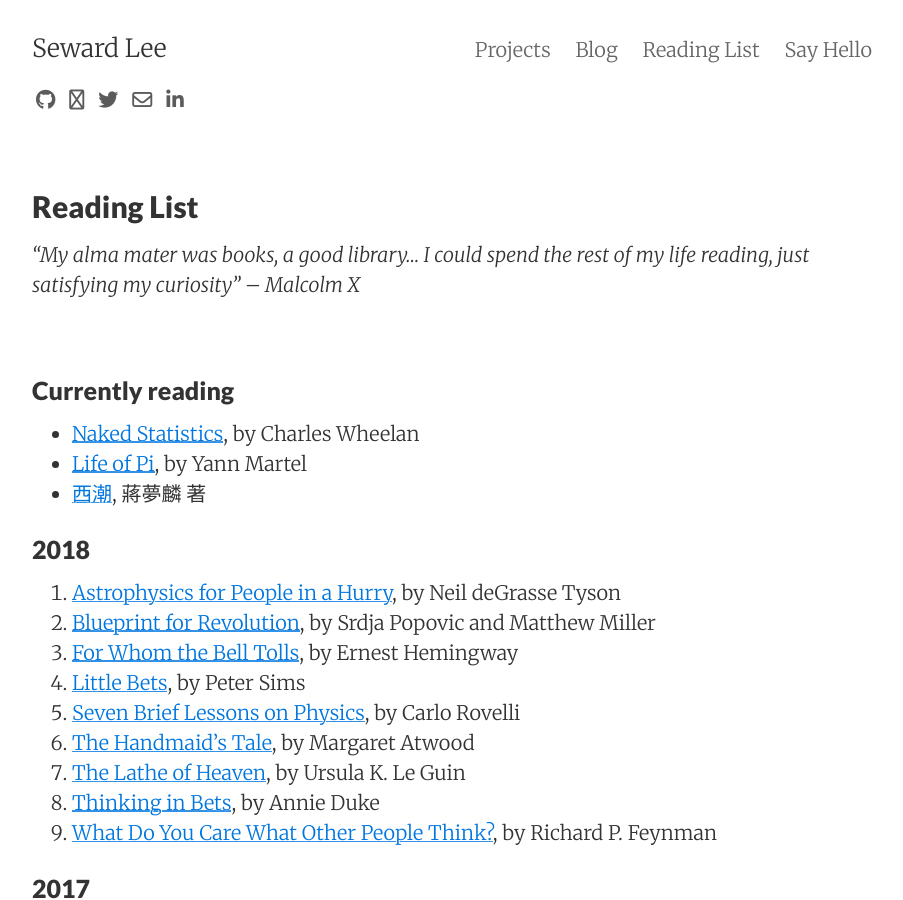
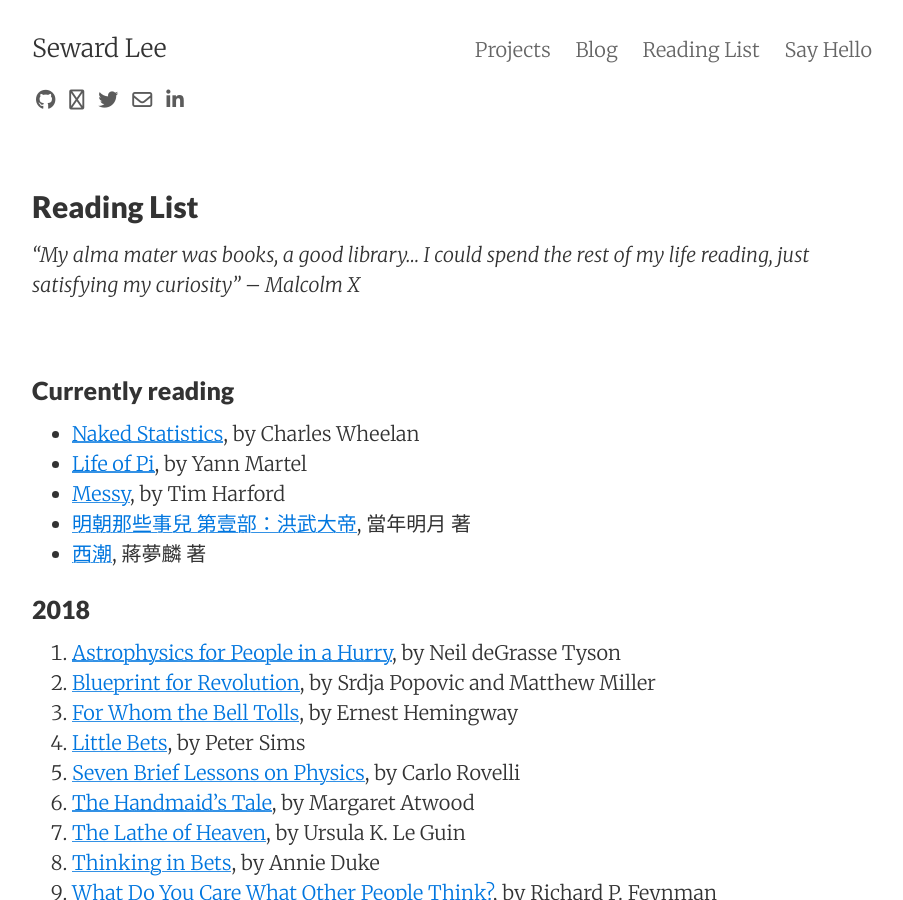
Before and after one commit to sewardlee337/sewardlee337.github.io, a Jekyll site: the page built from readinglist.md, in a window 1280 px wide and 900 px high. Shown: the whole window, without its empty margins (188-1091 px from the left). Built offline with Jekyll 4.4.1, drawn with Linux system fonts in a browser that asks for light colours; nearby versions of some CDN libraries.

Commit message:
Fix reading list

```diff
--- a/readinglist.md
+++ b/readinglist.md
@@ -14,35 +14,37 @@
 
 * [Naked Statistics](https://www.amazon.com/Naked-Statistics-Stripping-Dread-Data-ebook/dp/B007Q6XLF2/ref=sr_1_1_twi_kin_2?ie=UTF8&qid=1516249189&sr=8-1&keywords=naked+statistics), by Charles Wheelan
 * [Life of Pi](https://www.amazon.com/Life-Pi-Yann-Martel-ebook/dp/B0070Y46UY/ref=sr_1_1_twi_kin_1?ie=UTF8&qid=1518588995&sr=8-1&keywords=life+of+pi), by Yann Martel
+* [Messy](https://www.amazon.com/Messy-Power-Disorder-Transform-Lives-ebook/dp/B01BD1SU2E/ref=sr_1_1?ie=UTF8&qid=1519191068&sr=8-1&keywords=messy), by Tim Harford
+* [明朝那些事兒 第壹部：洪武大帝](http://www.books.com.tw/products/CN11474233), 當年明月 著
 * [西潮](http://www.books.com.tw/products/0010405794), 蔣夢麟 著
 
 
 ### 2018
 
-1. [Astrophysics for People in a Hurry](https://www.amazon.com/Astrophysics-People-Hurry-deGrasse-Tyson-ebook/dp/B01MAWT2MO/ref=sr_1_1?s=digital-text&ie=UTF8&qid=1517030583&sr=1-1&keywords=astrophysics+for+people+in+a+hurry), by Neil deGrasse Tyson
-1. [Blueprint for Revolution](https://www.amazon.com/Blueprint-Revolution-Nonviolent-Techniques-GalvanizeCommunities-ebook/dp/B00LYXXZUO/ref=sr_1_1?ie=UTF8&qid=1517115075&sr=8-1&keywords=blueprint+for+revolution), by Srdja Popovic and Matthew Miller
-1. [For Whom the Bell Tolls](https://www.amazon.com/Whom-Bell-Tolls-Scribner-Classics-ebook/dp/B000FC0OOU/ref=sr_1_1?s=digital-text&ie=UTF8&qid=1514154205&sr=1-1&keywords=for+whom+the+bells+toll), by Ernest Hemingway
+1. [Astrophysics for People in a Hurry](https://www.amazon.com/Astrophysics-People-Hurry-deGrasse-Tyson-ebook/dp/B01MAWT2MO/ref=tmm_kin_swatch_0?_encoding=UTF8&qid=1519280315&sr=8-1), by Neil deGrasse Tyson
+1. [Blueprint for Revolution](https://www.amazon.com/Blueprint-Revolution-Nonviolent-Techniques-Communities-ebook/dp/B00LYXXZUO/ref=tmm_kin_swatch_0?_encoding=UTF8&qid=1517115075&sr=8-1), by Srdja Popovic and Matthew Miller
+1. [For Whom the Bell Tolls](https://www.amazon.com/Whom-Bell-Tolls-Scribner-Classics-ebook/dp/B000FC0OOU/ref=mt_kindle?_encoding=UTF8&me=), by Ernest Hemingway
 1. [Little Bets](https://www.amazon.com/dp/B0043RSJTU/ref=dp-kindle-redirect?_encoding=UTF8&btkr=1), by Peter Sims
 1. [Seven Brief Lessons on Physics](https://www.amazon.com/Seven-Brief-Lessons-Physics-Rovelli-ebook/dp/B00Z8VTMYG/ref=mt_kindle?_encoding=UTF8&me=), by Carlo Rovelli
-1. [The Handmaid's Tale](https://www.amazon.com/Handmaids-Tale-Margaret-Atwood-ebook/dp/B003JFJHTS/ref=sr_1_1?ie=UTF8&qid=1516519938&sr=8-1&keywords=the+handmaid%27s+tale), by Margaret Atwood
+1. [The Handmaid's Tale](https://www.amazon.com/Handmaids-Tale-Margaret-Atwood-ebook/dp/B003JFJHTS/ref=tmm_kin_swatch_0?_encoding=UTF8&qid=1516519938&sr=8-1), by Margaret Atwood
 1. [The Lathe of Heaven](https://www.amazon.com/Lathe-Heaven-Ursula-K-Guin-ebook/dp/B00JTZ95I0/ref=tmm_kin_swatch_0?_encoding=UTF8&qid=1517637951&sr=8-1), by Ursula K. Le Guin
-1. [Thinking in Bets](https://www.amazon.com/Thinking-Bets-Making-Smarter-Decisions-ebook/dp/B074DG9LQF/ref=sr_1_1?ie=UTF8&qid=1518751679&sr=8-1&keywords=thinking+in+bets), by Annie Duke
+1. [Thinking in Bets](https://www.amazon.com/Thinking-Bets-Making-Smarter-Decisions-ebook/dp/B074DG9LQF/ref=tmm_kin_swatch_0?_encoding=UTF8&qid=1518751679&sr=8-1), by Annie Duke
 1. [What Do You Care What Other People Think?](https://www.amazon.com/What-Care-Other-People-Think-ebook/dp/B004OA6KIS/ref=tmm_kin_swatch_0?_encoding=UTF8&qid=1517975753&sr=8-1), by Richard P. Feynman
 
 
 ### 2017
 
 1. [A Guide to the Good Life](https://www.amazon.com/Guide-Good-Life-Ancient-Stoic-ebook/dp/B0040JHNQG/ref=pd_sim_351_6?_encoding=UTF8&psc=1&refRID=55TM0587AYHX8KJ0PFHH), by William B. Irvine
-1. [Barking Up the Wrong Tree](https://www.amazon.com/Barking-Wrong-Tree-Surprising-Everything-ebook/dp/B01KT104RI/ref=sr_1_1?ie=UTF8&qid=1511941724&sr=8-1&keywords=barking+up+the+wrong+tree), by Eric Barker
+1. [Barking Up the Wrong Tree](https://www.amazon.com/Barking-Wrong-Tree-Surprising-Everything-ebook/dp/B01KT104RI/ref=tmm_kin_swatch_0?_encoding=UTF8&qid=1511941724&sr=8-1), by Eric Barker
 1. [Blockchain Basics](https://www.amazon.com/Blockchain-Basics-Non-Technical-Introduction-Steps-ebook/dp/B06XNWF5GP/ref=mt_kindle?_encoding=UTF8&me=), by Daniel Drescher
-1. [Brunelleschi's Dome](https://www.amazon.com/Brunelleschis-Dome-Renaissance-Reinvented-Architecture-ebook/dp/B00DUVKOUW/ref=sr_1_1?s=digital-text&ie=UTF8&qid=1500162915&sr=1-1&keywords=brunelleschi%27s+dome), by Ross King
-1. [Daring Greatly](https://www.amazon.com/Daring-Greatly-Courage-Vulnerable-Transforms-ebook/dp/B007P7HRS4/ref=sr_1_1?ie=UTF8&qid=1507268420&sr=8-1&keywords=brene+brown+daring+greatly), by Brené Brown
-1. [Deep Work](https://www.amazon.com/Deep-Work-Focused-Success-Distracted-ebook/dp/B00X47ZVXM/ref=sr_1_1?s=digital-text&ie=UTF8&qid=1509159673&sr=1-1&keywords=deep+work), by Cal Newport
+1. [Brunelleschi's Dome](https://www.amazon.com/Brunelleschis-Dome-Renaissance-Reinvented-Architecture-ebook/dp/B00DUVKOUW/ref=mt_kindle?_encoding=UTF8&me=), by Ross King
+1. [Daring Greatly](https://www.amazon.com/Daring-Greatly-Courage-Vulnerable-Transforms-ebook/dp/B007P7HRS4/ref=tmm_kin_swatch_0?_encoding=UTF8&qid=1507268420&sr=8-1), by Brené Brown
+1. [Deep Work](https://www.amazon.com/Deep-Work-Focused-Success-Distracted-ebook/dp/B00X47ZVXM/ref=tmm_kin_swatch_0?_encoding=UTF8&qid=1509159673&sr=1-1), by Cal Newport
 1. [Digital Gold](https://www.amazon.com/Digital-Gold-Bitcoin-Millionaires-Reinvent-ebook/dp/B01D8KFX9Q/ref=sr_1_1?s=digital-text&ie=UTF8&qid=1500163114&sr=1-1&keywords=digital+gold), by Nathaniel Popper
-1. [Flash Boys](https://www.amazon.com/Flash-Boys-Wall-Street-Revolt-ebook/dp/B00HVJB4VM/ref=sr_1_1?ie=UTF8&qid=1502054652&sr=8-1&keywords=flash+boys), by Michael Lewis
-1. [Foundation](https://www.amazon.com/Foundation-Isaac-Asimov-ebook/dp/B000FC1PWA/ref=sr_1_1?ie=UTF8&qid=1501446251&sr=8-1&keywords=foundation+asimov), by Isaac Asimov
-1. [Genghis Khan and the Making of the Modern World](https://www.amazon.com/Genghis-Khan-Making-Modern-World-ebook/dp/B000FCK206/ref=sr_1_1?ie=UTF8&qid=1500165120&sr=8-1&keywords=genghis+khan+and+the+making+of+the+modern+world), by Jack Weatherford
-1. [Hackers & Painters](https://www.amazon.com/Hackers-Painters-Big-Ideas-Computer-ebook/dp/B0026OR2NQ/ref=sr_1_1?s=digital-text&ie=UTF8&qid=1500967102&sr=1-1&keywords=hackers+%26+painters), by Paul Graham
+1. [Flash Boys](https://www.amazon.com/Flash-Boys-Wall-Street-Revolt-ebook/dp/B00HVJB4VM/ref=tmm_kin_swatch_0?_encoding=UTF8&qid=1502054652&sr=8-1), by Michael Lewis
+1. [Foundation](https://www.amazon.com/Foundation-Isaac-Asimov-ebook/dp/B000FC1PWA/ref=tmm_kin_swatch_0?_encoding=UTF8&qid=1501446251&sr=8-1), by Isaac Asimov
+1. [Genghis Khan and the Making of the Modern World](https://www.amazon.com/Genghis-Khan-Making-Modern-World-ebook/dp/B000FCK206/ref=tmm_kin_swatch_0?_encoding=UTF8&qid=1500165120&sr=8-1), by Jack Weatherford
+1. [Hackers & Painters](https://www.amazon.com/Hackers-Painters-Big-Ideas-Computer-ebook/dp/B0026OR2NQ/ref=mt_kindle?_encoding=UTF8&me=), by Paul Graham
 1. [How to Live](https://www.amazon.com/How-Live-Montaigne-Question-Attempts-ebook/dp/B003E8AK4Q/ref=sr_1_1?s=digital-text&ie=UTF8&qid=1500163553&sr=1-1&keywords=how+to+live), by Sarah Bakewell
 1. [Jonathan Strange & Mr Norrell](https://www.amazon.com/Jonathan-Strange-Norrell-Susanna-Clarke-ebook/dp/B003RRXXMA/ref=sr_1_1?ie=UTF8&qid=1503251720&sr=8-1&keywords=jonathan+strange+mr+norrell), by Susanna Clarke
 1. [Leonardo da Vinci](https://www.amazon.com/Leonardo-Vinci-Walter-Isaacson-ebook/dp/B071Y385Q1/ref=sr_1_1?ie=UTF8&qid=1508736808&sr=8-1&keywords=leonardo+da+vinci), by Walter Isaacson
@@ -76,10 +78,10 @@
 1. [The Ultimate Hitchhiker's Guide to the Galaxy](https://www.amazon.com/Ultimate-Hitchhikers-Guide-Galaxy-ebook/dp/B0043M4ZH0/ref=tmm_kin_swatch_0?_encoding=UTF8&qid=1500162033&sr=8-1), by Douglas Adams
 1. [The Undoing Project](https://www.amazon.com/Undoing-Project-Friendship-Changed-Signed-ebook/dp/B01GI6S7EK/ref=pd_sim_351_11?_encoding=UTF8&psc=1&refRID=8XGGGRTEBH16B0WPQE1S), by Michael Lewis
 1. [The Visual Display of Quantitative Information](https://www.amazon.com/Visual-Display-Quantitative-Information/dp/0961392142/ref=sr_1_1?ie=UTF8&qid=1500165022&sr=8-1&keywords=the+visual+display+of+quantitative+information), by Edward Tufte
-1. [Tiny Beautiful Things](https://www.amazon.com/Tiny-Beautiful-Things-Advice-Sugar-ebook/dp/B005V2DUP4/ref=sr_1_1?s=digital-text&ie=UTF8&qid=1500163777&sr=1-1&keywords=tiny+beautiful+things), by Cheryl Strayed
+1. [Tiny Beautiful Things](https://www.amazon.com/Tiny-Beautiful-Things-Advice-Sugar-ebook/dp/B005V2DUP4/ref=tmm_kin_swatch_0?_encoding=UTF8&qid=1500163777&sr=1-1), by Cheryl Strayed
 1. [Where Good Ideas Come From](https://www.amazon.com/Where-Good-Ideas-Steven-Johnson-ebook/dp/B003ZK58TA/ref=mt_kindle?_encoding=UTF8&me=), by Steven Johnson
-1. [Whose Freedom?](https://www.amazon.com/Whose-Freedom-Battle-Americas-Important-ebook/dp/B004S82T2C/ref=sr_1_fkmr0_1?s=digital-text&ie=UTF8&qid=1500163670&sr=1-1-fkmr0&keywords=who%27s+freedom+lakoff), by George Lakoff
-1. [Writing on the Wall](https://www.amazon.com/Writing-Wall-Social-Media-First-ebook/dp/B00CIR9856/ref=sr_1_1?ie=UTF8&qid=1505454701&sr=8-1&keywords=writing+on+the+wall+social+media+-+the+first+2+000+years), by Tom Standage
+1. [Whose Freedom?](https://www.amazon.com/Whose-Freedom-Battle-Americas-Important-ebook/dp/B004S82T2C/ref=tmm_kin_swatch_0?_encoding=UTF8&qid=1500163670&sr=1-1-fkmr0), by George Lakoff
+1. [Writing on the Wall](https://www.amazon.com/Writing-Wall-Social-Media-First-ebook/dp/B00CIR9856/ref=mt_kindle?_encoding=UTF8&me=), by Tom Standage
 1. [霸王之夢](http://www.books.com.tw/products/0010742260), 呂世浩 著
 1. [塞外奇俠傳](http://m.sanmin.com.tw/product/index/000944926), 梁羽生 著
 1. [三體](http://www.books.com.tw/products/0010498053?loc=P_asv_001), 劉慈欣 著
```
